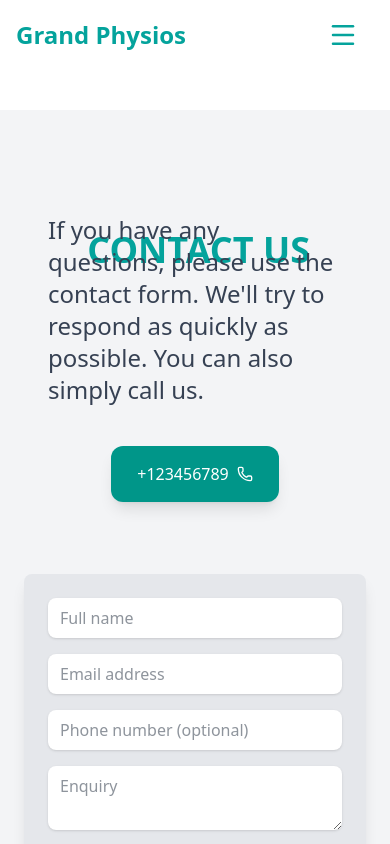
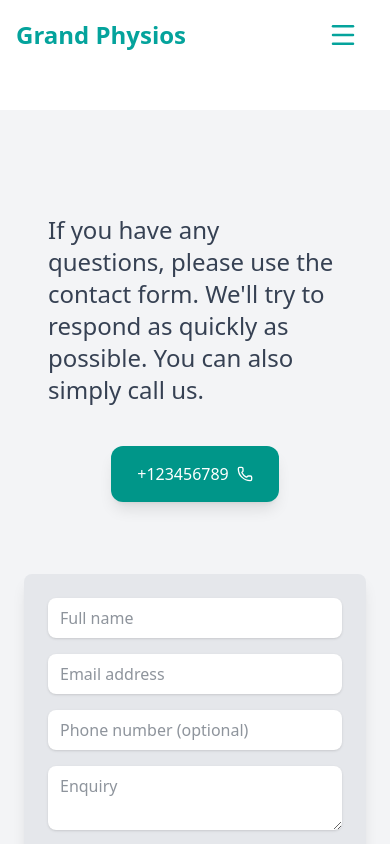
Before and after one commit to sbratuszewski/grand-physios, a React (Vite) app: page /contact in a window 390 px wide. Shown: the top 844 px of the page. Built offline with nearby package versions, Linux system fonts and the light colour scheme.

Commit message:
contact form improvment

```diff
--- a/src/pages/ContactPage.jsx
+++ b/src/pages/ContactPage.jsx
@@ -1,20 +1,9 @@
 import React from 'react'
 import ContactForm from '../components/ContactForm.jsx'
 import { Phone } from 'lucide-react'
-// import contactHero from '../assets/close-up-person-working-call-center.jpg'
 const ContactPage = () => {
   return (
     <div className="bg-gray-100">
-      <div className="relative w-full">
-        {/* <img
-          src={contactHero}
-          alt="man-with-headset"
-          className="w-full h-75 xl:h-100 object-cover"
-        /> */}
-        <h1 className="absolute top-30 right-20 xs:right-30 xl:right-60 text-4xl lg:text-5xl font-bold mb-8 text-center uppercase mb-10">
-          Contact Us
-        </h1>
-      </div>
       <div className="lg:max-w-7xl lg:flex space-y-6 gap-x-6 py-20 px-6 mt-10 mx-auto">
         <div
           className="max-w-xl flex flex-col p-6 space-y-4 mx-auto"
```
